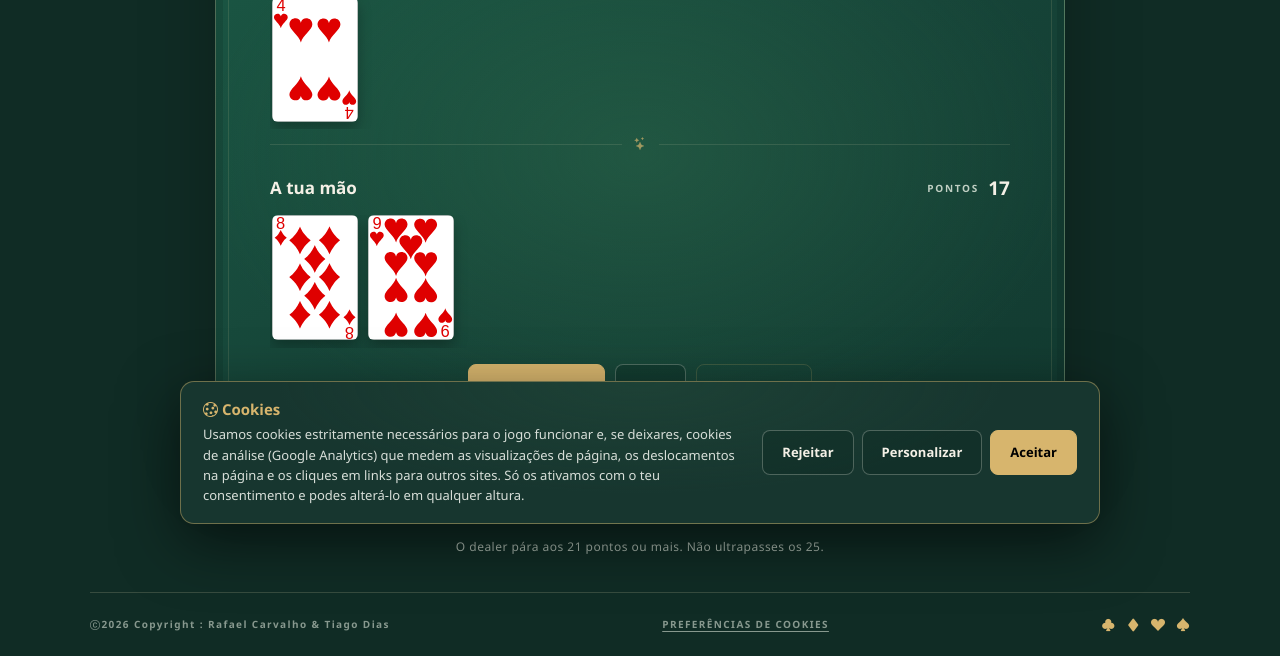
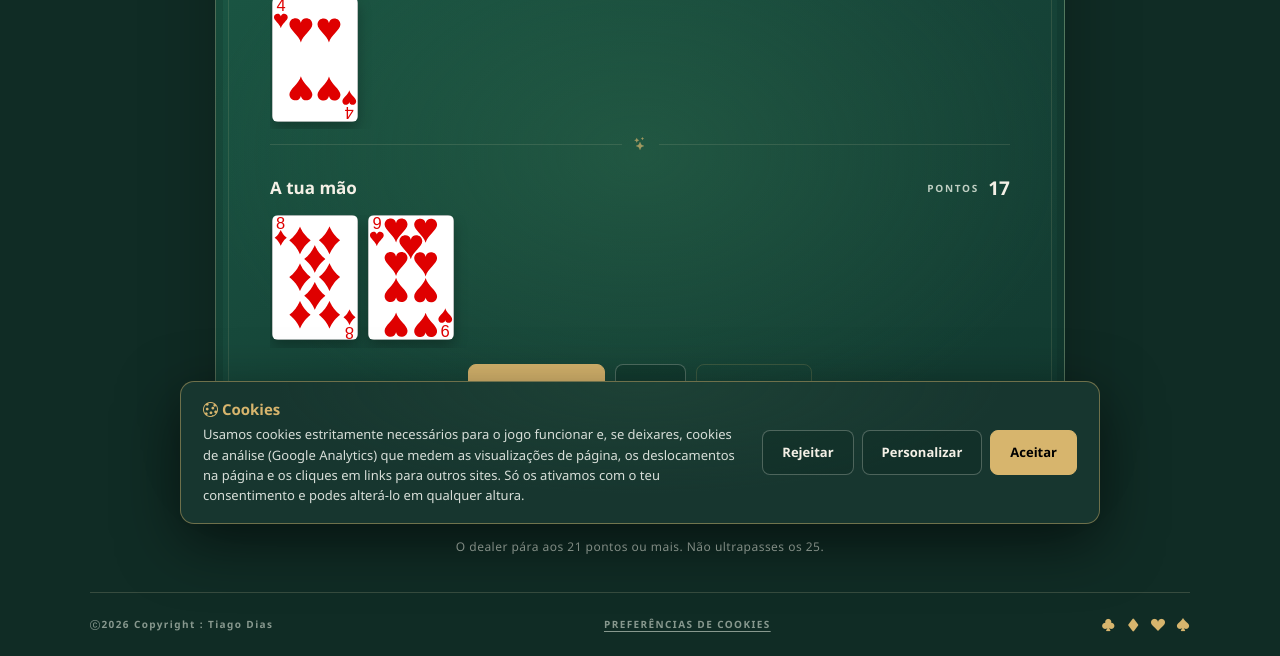
Before and after one commit to Tiago-P-Dias/Blackjack_25, a plain HTML site: page index.html in a window 1280 px wide. Shown: the part 260-916 px from the top of the page. Drawn offline with nearby package versions, Linux system fonts and the light colour scheme.

Commit message:
Update footer

```diff
--- a/index.html
+++ b/index.html
@@ -91,7 +91,7 @@
 
 
   <footer class="site-footer">
-    <span><i class="bi bi-c-circle"></i>2026 Copyright : Rafael Carvalho & Tiago Dias</span>
+    <span><i class="bi bi-c-circle"></i>2026 Copyright : Tiago Dias</span>
     <button class="cookie-link" id="cookie-open-preferences" type="button">Preferências de cookies</button>
     <span aria-hidden="true"><i class="bi bi-suit-club-fill"></i> &nbsp; <i class="bi bi-suit-diamond-fill"></i>
        &nbsp; <i class="bi bi-suit-heart-fill"></i> &nbsp; <i class="bi bi-suit-spade-fill"></i></span>
```
